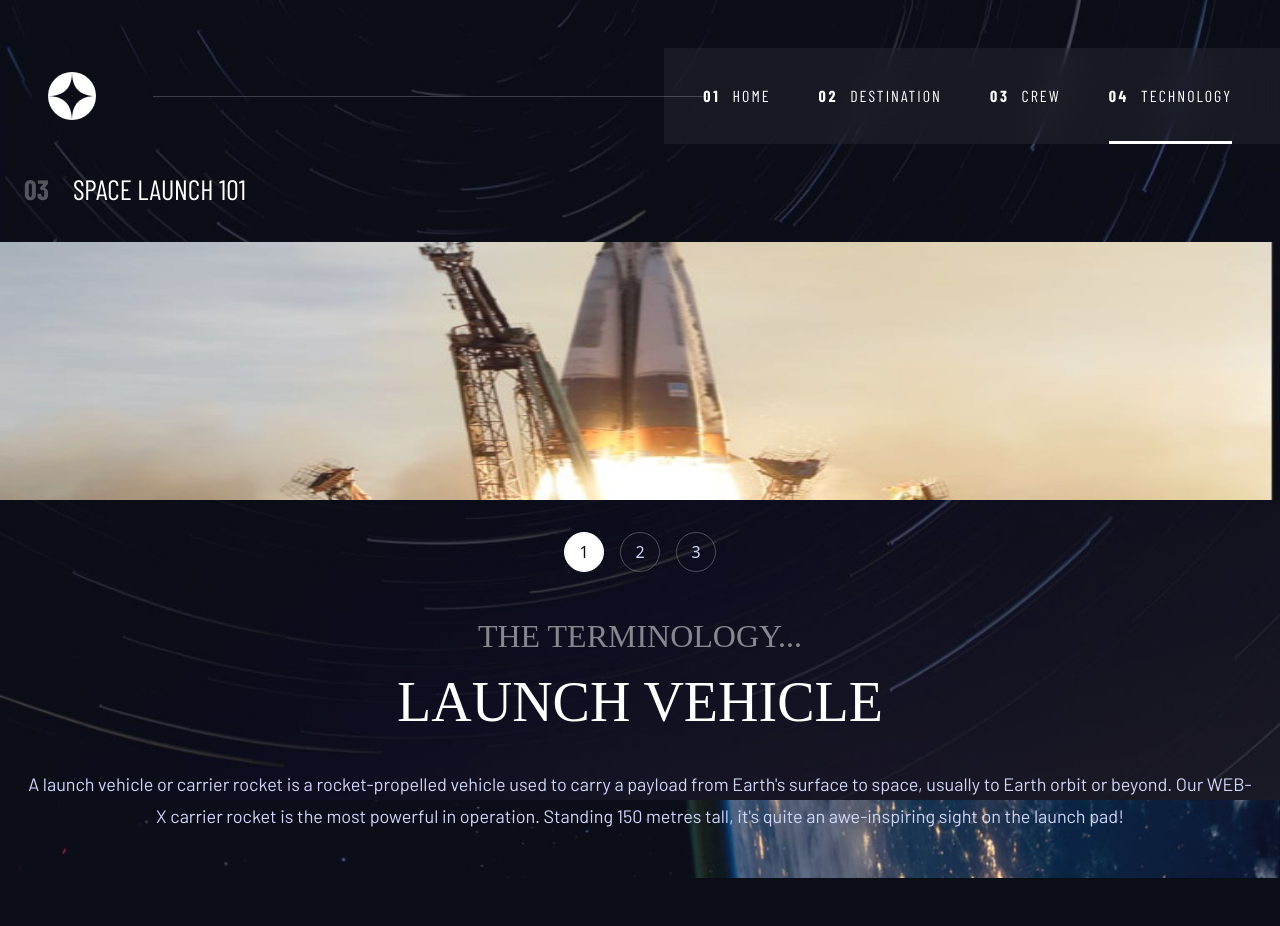
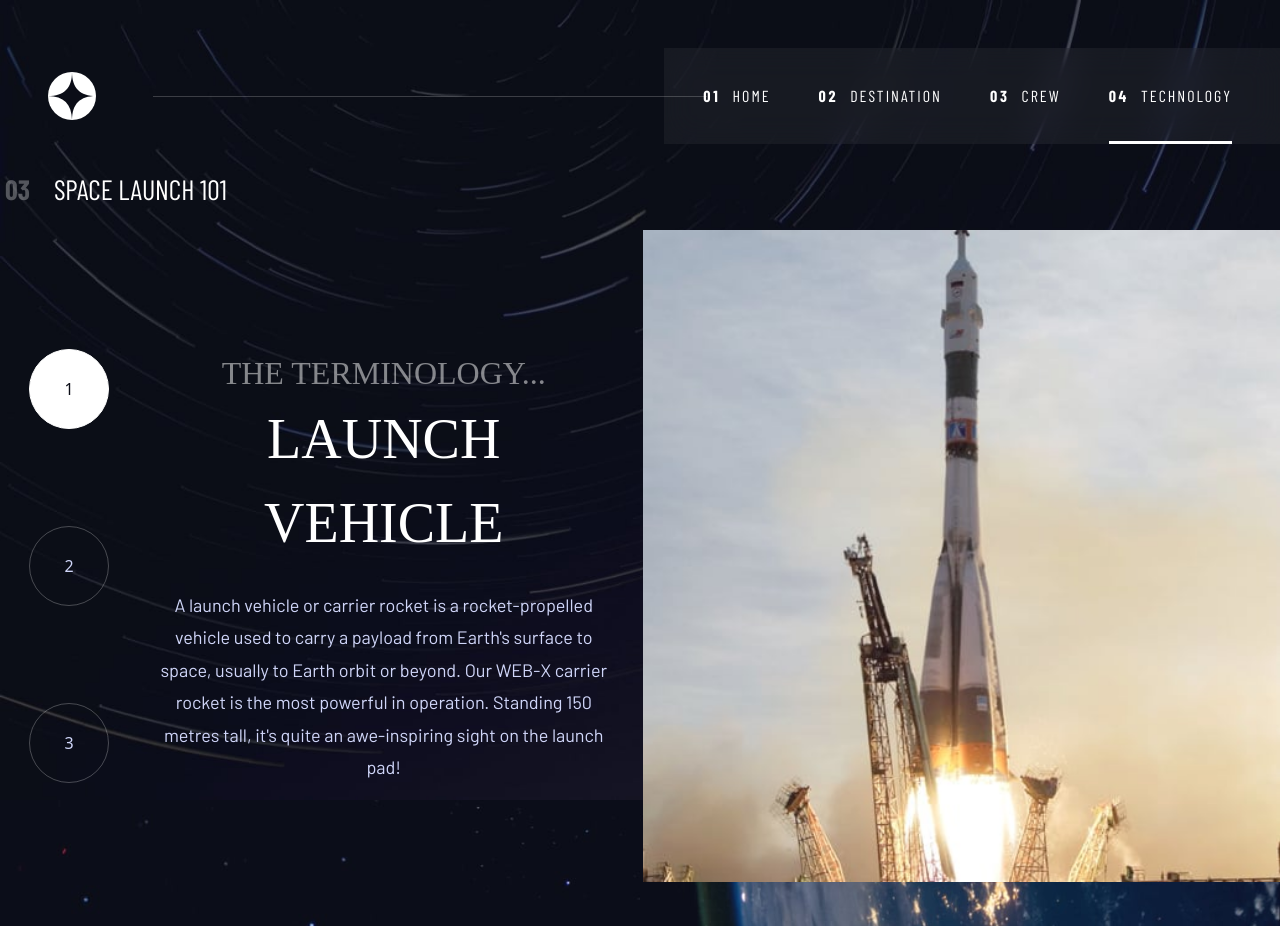
Before and after one commit to wendykrwn/space-tourism, a Next.js app: page /technology in a window 1280 px wide. Before the commit the page ends 878 px from the top, so only its background shows below. Built offline with nearby package versions, Linux system fonts and the light colour scheme; a web font is replaced by a local one.

Commit message:
technology desktop

```diff
--- a/src/app/technology/page.tsx
+++ b/src/app/technology/page.tsx
@@ -10,23 +10,30 @@ import Explanation from "../ui/components/explanation";
 const Technology = ()=> {
     const [currTechIndex, setCurrTechIndex] = useState(0)
     return (
-        <div className="py-6">
-            <div className="px-6">
+        <div className="py-6 lg:max-w-[1275px] ml-auto ">
+            <div className="px-6 md:mb-5 lg:px-0">
                 <StepTitle number="03" text="Space launch 101"/>
             </div>
-            <div className="grid grid-rows-2 h-full">
-                <div className="flex items-center h-[322px]">
+            <div className="grid grid-rows-2 lg:grid-rows-none lg:grid-cols-2 h-full lg:items-center">
+                <div className="flex items-center h-[322px] md:h-auto md:mb-5 order-2">
                     <Image
                         src={technology[currTechIndex].images.landscape}
                         alt={`image of ${technology[currTechIndex]?.name}`}
                         width={500}
                         height={500}
-                        className="w-full h-[258px]"
+                        className="w-full h-[258px] md:h-[357px] lg:hidden "
+                    />
+                    <Image
+                        src={technology[currTechIndex].images.portrait}
+                        alt={`image of ${technology[currTechIndex]?.name}`}
+                        width={500}
+                        height={500}
+                        className="w-full hidden lg:block "
                     />
                 </div>
-                <div className="px-6 flex flex-col gap-10 ">
+                <div className="px-6 flex flex-col lg:flex-row gap-10 lg:order-1 h-fit ">
                     <PaginationWithNumber currIndex={currTechIndex} setCurrIndex={setCurrTechIndex} numberOfPage={technology.length} />
-                    <Explanation className="text-center" subtitle="The Terminology..." title={technology[currTechIndex].name} description={technology[currTechIndex].description} />
+                    <Explanation className="text-center self-center max-w-[512px]" subtitle="The Terminology..." title={technology[currTechIndex].name} description={technology[currTechIndex].description} />
                 </div>
             </div>
         </div>
--- a/src/app/ui/components/technology/paginationWithNumber.tsx
+++ b/src/app/ui/components/technology/paginationWithNumber.tsx
@@ -1,13 +1,13 @@
 const PaginationWithNumber = ({currIndex,setCurrIndex, numberOfPage}:{currIndex : number, numberOfPage:number, setCurrIndex: Function}) => {
     return (
-        <div className="flex justify-center gap-x-4">
+        <div className="flex justify-center gap-x-4 lg:flex-col lg:justify-between">
         {
             [...Array(numberOfPage)].map((val,index)=>{
                 return (
                     <button
                         key={index}
                         onClick={()=>{setCurrIndex(index)}}
-                        className={`w-[40px] h-[40px] cursor-pointer border-solid border-[1px] transition-all duration-300 hover:border-white rounded-full ${currIndex == index ? "bg-white text-background border-white " : "bg-transparent hover:bg-white hover:text-background hover:border-w border-white/25 "}`}
+                        className={`w-[40px] h-[40px] lg:w-[80px] lg:h-[80px] cursor-pointer border-solid border-[1px] transition-all duration-300 hover:border-white rounded-full ${currIndex == index ? "bg-white text-background border-white " : "bg-transparent hover:bg-white hover:text-background hover:border-w border-white/25 "}`}
                     >
                         {index + 1}
                     </button>
```
